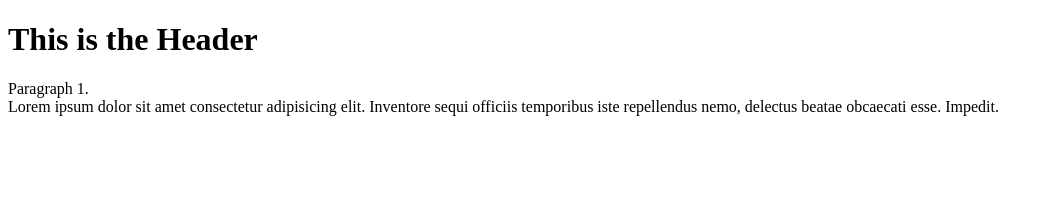
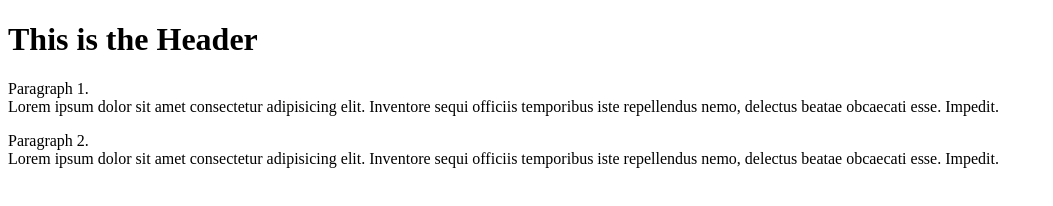
Before and after one commit to brytebee/demo_with_bisola, a plain HTML site: page index.html in a window 1280 px wide. Shown: the whole page, without its empty margins (0-1053 px from the left). Drawn offline with Linux system fonts and the light colour scheme.

Commit message:
Added a second paragraph

```diff
--- a/index.html
+++ b/index.html
@@ -14,6 +14,13 @@
       officiis temporibus iste repellendus nemo, delectus beatae obcaecati esse.
       Impedit.
     </p>
+    <p>
+      Paragraph 2.
+      <br />
+      Lorem ipsum dolor sit amet consectetur adipisicing elit. Inventore sequi
+      officiis temporibus iste repellendus nemo, delectus beatae obcaecati esse.
+      Impedit.
+    </p>
   </body>
 </html>
 
```
